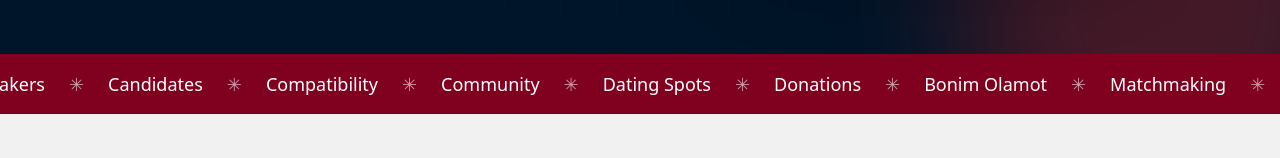
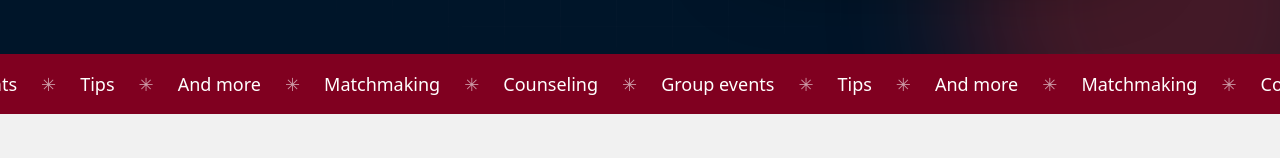
Before and after one commit to k332696709-cyber/bonim-olamot, a Next.js app: page /en in a window 1280 px wide. Shown: the part 794-952 px from the top of the page. Built offline with nearby package versions, Linux system fonts and the light colour scheme; no server answers; a web font is replaced by a local one.

Commit message:
Home marquee: new words

```diff
--- a/src/app/[locale]/page.tsx
+++ b/src/app/[locale]/page.tsx
@@ -18,8 +18,8 @@ export default function HomePage({ params: { locale } }: { params: { locale: str
   const previewSpots = DATE_SPOTS_MOCK.slice(0, 3)
 
   const marqueeWords = isHe
-    ? ['שידוכים', 'שדכנים', 'מועמדים', 'התאמה', 'קהילה', 'דייטים', 'תרומות', 'בונים עולמות']
-    : ['Matchmaking', 'Matchmakers', 'Candidates', 'Compatibility', 'Community', 'Dating Spots', 'Donations', 'Bonim Olamot']
+    ? ['שידוכים', 'ייעוץ', 'גיבוש', 'טיפים', 'ועוד']
+    : ['Matchmaking', 'Counseling', 'Group events', 'Tips', 'And more']
 
   return (
     <div className="flex flex-col -mt-[5.25rem]" dir={isHe ? 'rtl' : 'ltr'}>
@@ -84,8 +84,8 @@ export default function HomePage({ params: { locale } }: { params: { locale: str
         <div className="marquee-track">
           {[0, 1].map((n) => (
             <div key={n} className="flex items-center shrink-0">
-              {marqueeWords.map((w) => (
-                <span key={`${n}-${w}`} className="flex items-center text-lg font-medium">
+              {[...marqueeWords, ...marqueeWords, ...marqueeWords].map((w, i) => (
+                <span key={`${n}-${i}`} className="flex items-center text-lg font-medium">
                   <span className="px-6">{w}</span>
                   <span className="text-white/60">✳</span>
                 </span>
```
